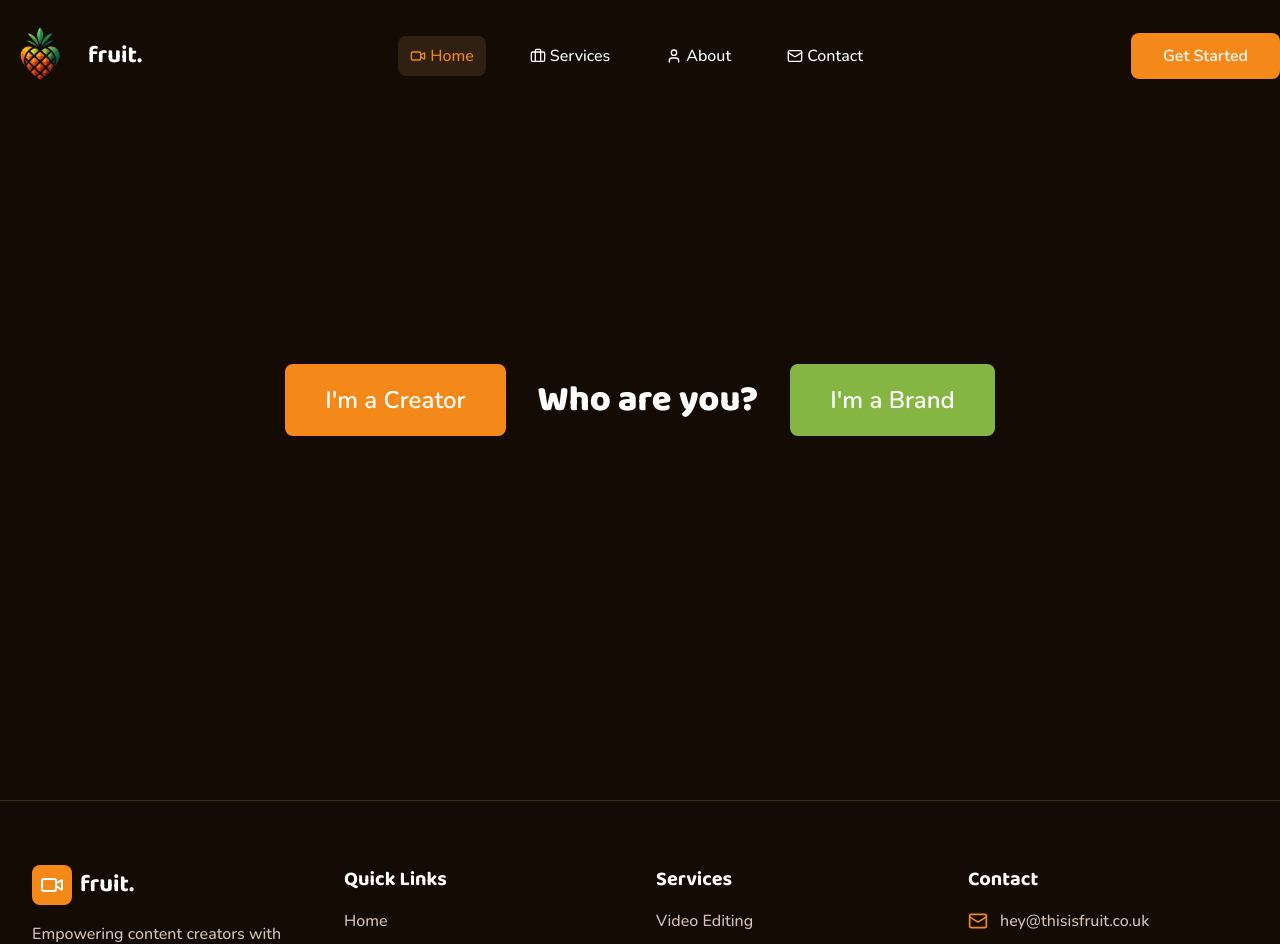
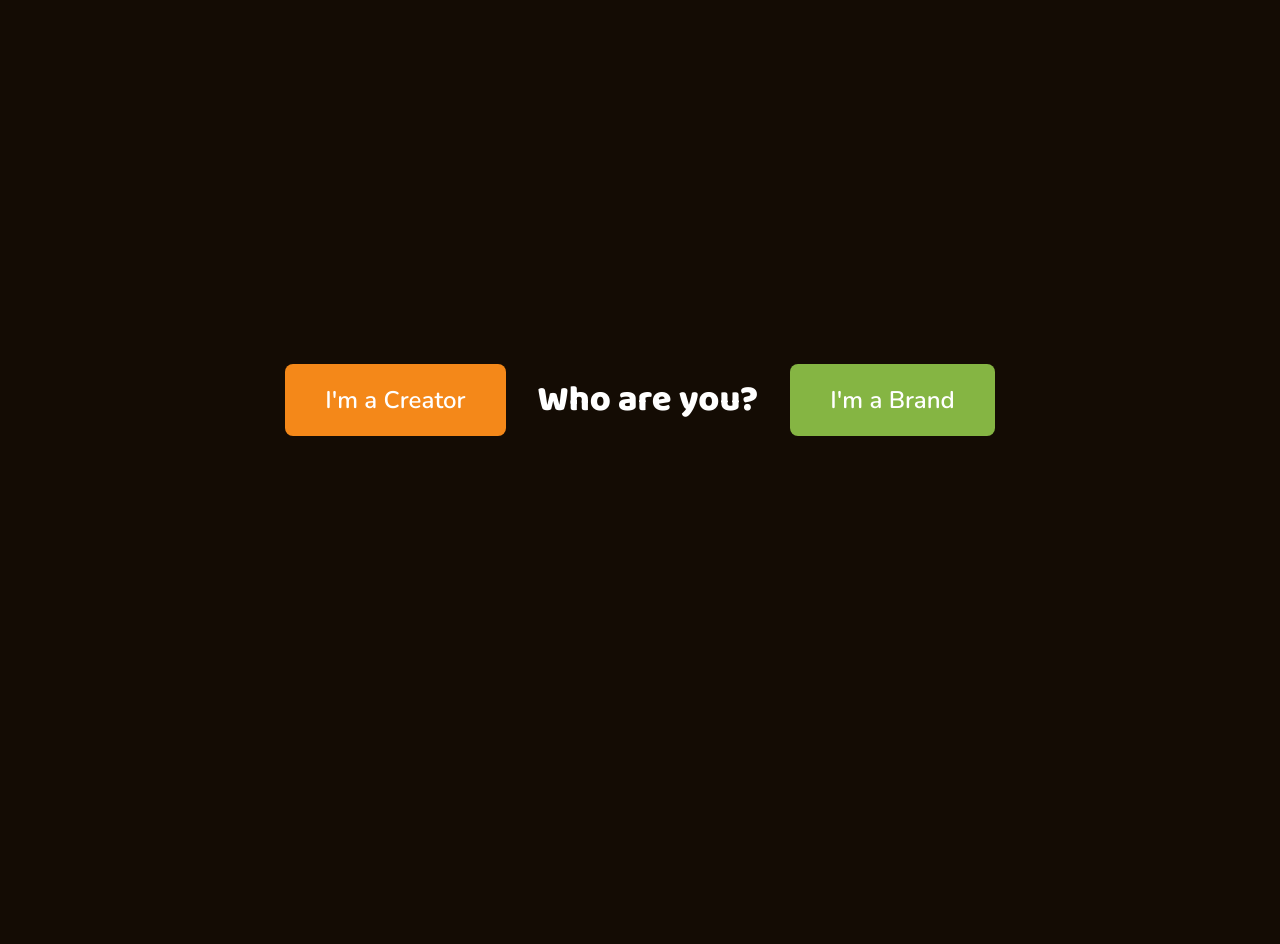
Before and after one commit to FruitStudioUK/Fruit-Site, a Next.js app: page / in a window 1280 px wide. Shown: the top 944 px of the page. After the commit the page ends 800 px from the top, so only its background shows below. Built offline with nearby package versions, Linux system fonts and the light colour scheme.

Commit message:
Update layout.tsx

```diff
--- a/app/layout.tsx
+++ b/app/layout.tsx
@@ -1,13 +1,16 @@
+'use client';
+
 import "./globals.css";
 import type { Metadata } from "next";
 import { Nunito, Baloo_2 } from "next/font/google";
+import { useEffect, useState } from "react";
 import { Navigation } from "@/components/Navigation";
 import { Footer } from "@/components/Footer";
 
 const nunito = Nunito({
   subsets: ["latin"],
   variable: "--font-nunito",
-  weight: ["400", "500", "600", "700", "800", "900"], // All weights loaded for flexibility
+  weight: ["400", "500", "600", "700", "800", "900"],
   display: "swap",
 });
 
@@ -48,12 +51,20 @@ export default function RootLayout({
 }: {
   children: React.ReactNode;
 }) {
+  const [role, setRole] = useState<string | null>(null);
+
+  useEffect(() => {
+    const storedRole = localStorage.getItem("userRole");
+    setRole(storedRole);
+  }, []);
+
   return (
     <html lang="en" className={`${nunito.variable} ${baloo2.variable}`}>
       <body className="bg-primary-dark text-white font-body font-medium antialiased">
-        <Navigation />
+        {/* Only show Navigation and Footer if role is chosen */}
+        {role && <Navigation />}
         <main className="min-h-screen">{children}</main>
-        <Footer />
+        {role && <Footer />}
       </body>
     </html>
   );
```
